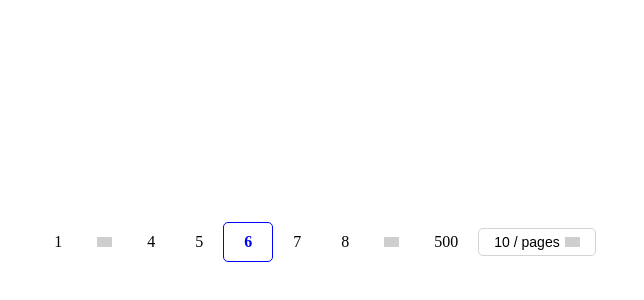
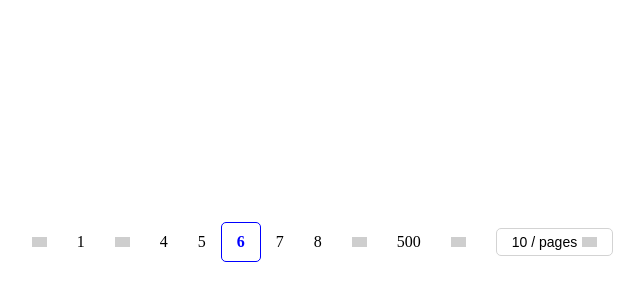
Before and after one commit to eserbina652/slider, a React (Create React App) app: page / in a window 1280 px wide. Shown: the part 158-458 px from the top of the page, without its empty margins (325-969 px from the left). Built offline with nearby package versions, Linux system fonts and the light colour scheme; grey boxes are pictures that could not be loaded.

Commit message:
Pagination has completed, data still doesn't displayed

```diff
--- a/src/assets/images/images.js
+++ b/src/assets/images/images.js
@@ -1,6 +1,8 @@
 import dots from './png-clipart-computer-icons-encapsulated-postscript-others-text-monochrome.png'
-import leftArrow from './download.png'
-import rightArrow from './11-117035_transparent-rustic-arrow-clipart-double-arrow-icon-svg.png'
+import leftArrowHover from './download.png'
+import rightArrowHover from './11-117035_transparent-rustic-arrow-clipart-double-arrow-icon-svg.png'
 import downArrow from './free-arrow-down-icon-3101-thumb.png'
+import leftArrow from './163768-arrow-left-free-photo.png'
+import rightArrow from './png-transparent-arrow-illustration-arrow-icon-right-arrow-angle-web-design-internet-thumbnail.png'
 
-export {dots, leftArrow, rightArrow, downArrow}
+export {dots, leftArrowHover, rightArrowHover, downArrow, rightArrow, leftArrow}
--- a/src/components/pagination/Cell.jsx
+++ b/src/components/pagination/Cell.jsx
@@ -1,9 +1,9 @@
 import React from 'react';
 import './pagination.css'
-const Cell = ({el, index}) => {
+const Cell = ({el, changeActiveNumber, activeNumber}) => {
     return (
         <>
-            <div className={el===6?'cell active':'cell'}>
+            <div onClick={() => changeActiveNumber(el)} className={el===activeNumber?'cell active':'cell'}>
                 {el}
             </div>
         </>
--- a/src/components/pagination/Pagination.jsx
+++ b/src/components/pagination/Pagination.jsx
@@ -1,41 +1,98 @@
-import React, {useState} from 'react';
+import React, {useEffect, useState} from 'react';
 import './pagination.css'
 import Cell from "./Cell";
 import res from "../../data/data";
 import LeftPictures from "./pictures/LeftPictures";
 import RightPictures from "./pictures/RightPictures";
 import Dropdown from "./dropdown/Dropdown";
-import {downArrow} from "../../assets/images/images";
+import {downArrow, leftArrow, rightArrow} from "../../assets/images/images";
 
 
 const dropdownOptions = [10, 20, 50, 100]
 const Pagination = () => {
-    const [numbers, setNumbers] = useState(res)
     const [isDropdownOpen, setIsDropdownOpen] = useState(false);
     const [dropdownName, setDropdownName] = useState(dropdownOptions[0])
-/*
-Зробити новий стан, в якому буде зберігатися активне число
-повертати в мапі лише 5 чисел відштовхуючись від активного по 2 з кожної сторони
- */
-    //Todo: new state for active value, finished logic for dropdown(divide numbers by active dropdownOptions),
-    // return in map only 5 numbers and +two by every side from active number
+    const [numbers, setNumbers] = useState(res)
+    const [activeNumber, setActiveNumber] = useState(6)
+
     const toggleDropdown = () => {
         setIsDropdownOpen(!isDropdownOpen);
     }
 
+    const handleChangeActiveNumber = (el) => {
+        setActiveNumber(el)
+    }
+
     const lastOfNumbers = () => {
+        setNumbers(() => {
+            let newState = []
+            let lastOfNumbers = res[res.length - 1]
+            let currentNumber = lastOfNumbers / dropdownName
+            for (let i = currentNumber; i >= 1; i--) {
+                newState.unshift(i)
+            }
+            return newState
+        })
+    }
 
+
+    return (<>
+            <div className="pageInfo">
+
+            </div>
+            <div className='pagination'>
+                <div className="imageWrap">
+                    <img onClick={() => setActiveNumber(prevState => {
+                        const newActiveNumber = prevState - 1
+                        if (newActiveNumber < 1) {
+                            return 1
                         }
-    return (
-        <div className='pagination'>
-            <div className='numbers'>{numbers[0]}</div>
-            <LeftPictures/>
+                        return newActiveNumber
+                    })} className='images' src={leftArrow} alt="one to left"/>
+                </div>
+
+                {activeNumber <= 3 || numbers.map((el, index) => {
+                    if (el === 1) {
+                        return <Cell activeNumber={activeNumber} changeActiveNumber={handleChangeActiveNumber} el={el}
+                                     key={index} index={index}/>
+                    }
+                })}
+                {activeNumber <= 4 || <LeftPictures setActiveNumber={setActiveNumber}/>}
                 {numbers.map((el, index) => {
-                if (index > 2 && index < 8)
-                    return <Cell el={el} key={index} index={index}/>
+                    if (el >= activeNumber - 2 && el <= activeNumber + 2) {
+                        return <Cell activeNumber={activeNumber} changeActiveNumber={handleChangeActiveNumber} el={el}
+                                     key={index} index={index}/>
+                    }
+                    if (activeNumber < 4) {
+                        if (el < activeNumber || el <= 5) {
+                            return <Cell activeNumber={activeNumber} changeActiveNumber={handleChangeActiveNumber} el={el}
+                                         key={index} index={index}/>
+                        }
+                    }
+                    if (activeNumber > numbers[numbers.length - 4]) {
+                        if (el <= numbers[numbers.length - 1] && el >= numbers[numbers.length - 5]) {
+                            return <Cell activeNumber={activeNumber} changeActiveNumber={handleChangeActiveNumber} el={el}
+                                         key={index} index={index}/>
+                        }
+                    }
                 })}
-            <RightPictures/>
-            <div className="numbers">{numbers[numbers.length - 1]}</div>
+                {activeNumber >= numbers[numbers.length - 4] ||
+                    <RightPictures numbers={numbers} setActiveNumber={setActiveNumber}/>}
+                {activeNumber >= numbers[numbers.length - 3] || numbers.map((el, index) => {
+                    if (el === numbers[numbers.length - 1]) {
+                        return <Cell activeNumber={activeNumber} changeActiveNumber={handleChangeActiveNumber} el={el}
+                                     key={index} index={index}/>
+                    }
+                })}
+                <div className="imageWrap">
+                    <img onClick={() => setActiveNumber(prevState => {
+                        const newActiveNumber = prevState + 1
+                        if (newActiveNumber > numbers[numbers.length - 1]) {
+                            return numbers[numbers.length - 1]
+                        }
+                        return newActiveNumber
+                    })} className='images' src={rightArrow} alt="one to right"/>
+                </div>
                 <div className="dropdown">
                     <button className={isDropdownOpen ? 'dropdown-open' : "dropdown-toggle"} onClick={toggleDropdown}>
                         {dropdownName} / pages
@@ -56,6 +113,7 @@ const Pagination = () => {
                     }
                 </div>
             </div>
+        </>
     );
 };
 
--- a/src/components/pagination/dropdown/Dropdown.jsx
+++ b/src/components/pagination/dropdown/Dropdown.jsx
@@ -1,10 +1,11 @@
 import React from 'react';
 import './dropdown.css'
 
-const Dropdown = ({dropdownName, setDropdownName, toggleDropdown, el}) => {
+const Dropdown = ({dropdownName, setDropdownName, toggleDropdown, el, lastOfNumbers}) => {
     return (
         <li className={dropdownName === el ? 'liOpen' : undefined}
             onClick={() => {
+                lastOfNumbers()
                 setDropdownName(el)
                 toggleDropdown()
             }}>
--- a/src/components/pagination/dropdown/dropdown.css
+++ b/src/components/pagination/dropdown/dropdown.css
@@ -18,6 +18,7 @@
     cursor: pointer;
     border-radius: 5px;
     border: 1px lightgray solid;
+    margin-left: 15px;
 }
 .dropdown-open {
     color: dimgray;
--- a/src/components/pagination/pagination.css
+++ b/src/components/pagination/pagination.css
@@ -1,6 +1,11 @@
 .cell {
-    padding: 10px 20px;
+    padding: 10px 15px;
     cursor: pointer;
+}
+
+.cell:hover{
+    border-radius: 5px;
+    background-color: rgba(211, 211, 211, 0.49);
 }
 .active{
     border: 1px solid blue;
@@ -9,8 +14,12 @@
     font-weight: bold;
 }
 
-.numbers{
-    padding: 20px;
+.active:hover{
+    border-color: #4ca3ff;
+    border-radius: 5px;
+    color: #4ca3ff;
+    background-color: white;
+    font-weight: bold;
 }
 
 .pagination{
--- a/src/components/pagination/pictures/LeftPictures.jsx
+++ b/src/components/pagination/pictures/LeftPictures.jsx
@@ -1,14 +1,14 @@
 import React, {useState} from 'react';
-import {dots, leftArrow} from "../../../assets/images/images";
+import {dots, leftArrowHover} from "../../../assets/images/images";
 import './pictures.css'
 
-const LeftPictures = () => {
+const LeftPictures = ({setActiveNumber}) => {
     const [isHovered, setIsHovered] = useState(false);
     const [imageLeftSrc, setImageLeftSrc] = useState(dots);
 
     const handleLeftMouseEnter = () => {
         setIsHovered(!isHovered);
-        setImageLeftSrc(leftArrow);
+        setImageLeftSrc(leftArrowHover);
     }
 
     const handleLeftMouseLeave = () => {
@@ -20,6 +20,13 @@ const LeftPictures = () => {
             className='imageWrap'
             onMouseEnter={handleLeftMouseEnter}
             onMouseLeave={handleLeftMouseLeave}
+            onClick={() => setActiveNumber(prevState =>  {
+                const newActiveNumber = prevState - 5
+                if (newActiveNumber<1){
+                    return 1
+                }
+                return newActiveNumber
+            })}
         >
             <img className='images' src={imageLeftSrc} alt="My Image"/>
         </div>
--- a/src/components/pagination/pictures/RightPictures.jsx
+++ b/src/components/pagination/pictures/RightPictures.jsx
@@ -1,16 +1,16 @@
 import React, {useState} from 'react';
-import {dots, rightArrow} from "../../../assets/images/images";
+import {dots, rightArrowHover} from "../../../assets/images/images";
 import './pictures.css'
 
-const RightPictures = () => {
+const RightPictures = ({setActiveNumber, numbers}) => {
     const [isHovered, setIsHovered] = useState(false);
     const [imageRightSrc, setImageRightSrc] = useState(dots);
     const handleRightMouseEnter = () =>{
-        setIsHovered(true);
-        setImageRightSrc(rightArrow);
+        setIsHovered(!isHovered);
+        setImageRightSrc(rightArrowHover);
     }
     const handleRightMouseLeave = () =>{
-        setIsHovered(false);
+        setIsHovered(!isHovered);
         setImageRightSrc(dots);
     }
     return (
@@ -18,6 +18,13 @@ const RightPictures = () => {
                 className='imageWrap'
                 onMouseEnter={handleRightMouseEnter}
                 onMouseLeave={handleRightMouseLeave}
+                onClick={() => setActiveNumber(prevState =>  {
+                    const newActiveNumber = prevState + 5
+                    if (newActiveNumber>numbers[numbers.length-1]){
+                        return numbers[numbers.length-1]
+                    }
+                    return newActiveNumber
+                })}
             >
                 <img className='images' src={imageRightSrc} alt="My Image" />
             </div>
--- a/src/components/pagination/pictures/pictures.css
+++ b/src/components/pagination/pictures/pictures.css
@@ -9,4 +9,5 @@
     width:15px;
     height: 10px;
     opacity: 0.5;
+    cursor: pointer;
 }
```
Lines whose indentation alone changed are shown as unchanged.
